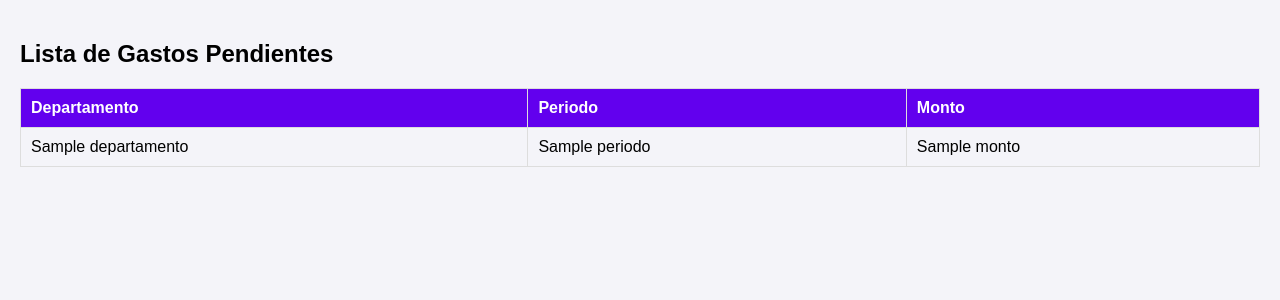
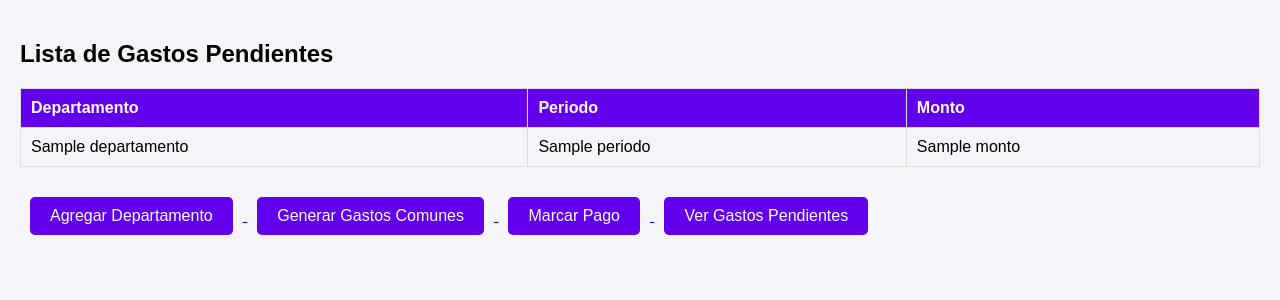
Before and after one commit to Javi3r12/BackEnd-Arquitectura, a Django app: template gastos_comunes/core/templates/dashboard.html in a window 1280 px wide. Shown: the part 100-400 px from the top of the page. Run offline with Django 5.2, Linux system fonts and the light colour scheme; the template is opened without the code that fills it: most values are stand-ins (such as "Sample title", 1, 10 or a date in 2020).

Commit message:
Update dashboard.html

```diff
--- a/gastos_comunes/core/templates/dashboard.html
+++ b/gastos_comunes/core/templates/dashboard.html
@@ -36,6 +36,22 @@
             background-color: #6200ee;
             color: white;
         }
+        button {
+            background-color: #6200ee;
+            color: white;
+            border: none;
+            padding: 10px 20px;
+            margin: 10px;
+            cursor: pointer;
+            border-radius: 5px;
+            font-size: 16px;
+        }
+        button:hover {
+            background-color: #5c00d1;
+        }
+        .button-container {
+            margin-top: 20px;
+        }
     </style>
 </head>
 <body>
@@ -62,6 +78,21 @@
                 {% endfor %}
             </tbody>
         </table>
+
+        <div class="button-container">
+            <a href="/agregar-departamento">
+                <button>Agregar Departamento</button>
+            </a>
+            <a href="/generar-gastos">
+                <button>Generar Gastos Comunes</button>
+            </a>
+            <a href="/marcar-pago">
+                <button>Marcar Pago</button>
+            </a>
+            <a href="/gastos-pendientes">
+                <button>Ver Gastos Pendientes</button>
+            </a>
+        </div>
     </main>
 </body>
 </html>
```
